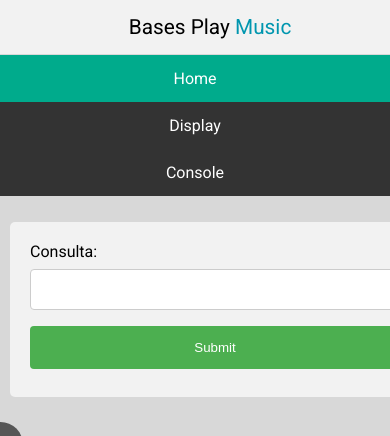
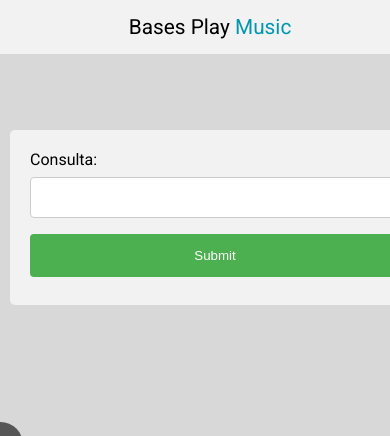
Before and after one commit to FarDust/Bases-Play-Music, a PHP site: page / in a window 390 px wide; the page is wider, and only the part inside the window is pictured. Shown: the top 436 px of that part. Run offline with PHP 8.4, Linux system fonts and the light colour scheme; some libraries are stand-ins or nearby versions.

Commit message:
byebye :boom:

```diff
--- a/styles.css
+++ b/styles.css
@@ -59,7 +59,7 @@ ul.topbar li.right {
 }
 
 @media screen and (max-width: 600px){
-    ul.topbar {width: 100%;}
+    ul.topbar {display: none;}
     ul.topbar li.right,
     ul.topbar li {float: none;}
     div.BasesPlayMusic-container{text-align: center;}
```
